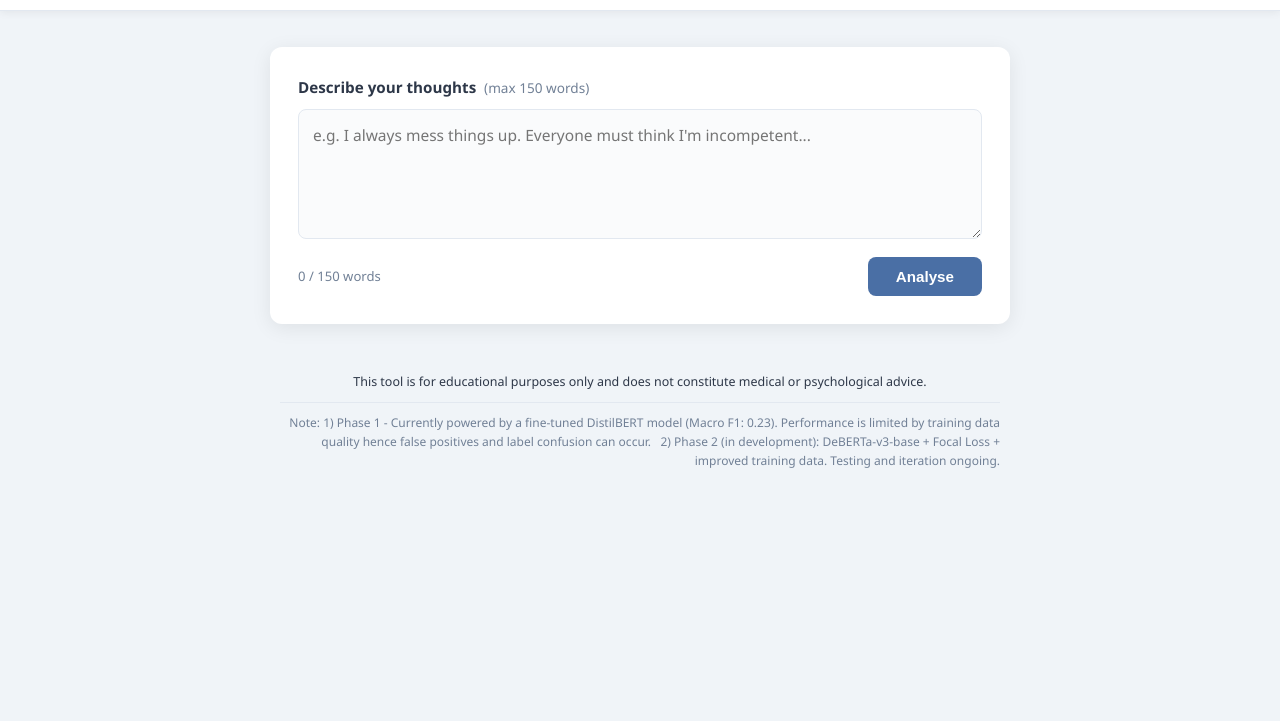
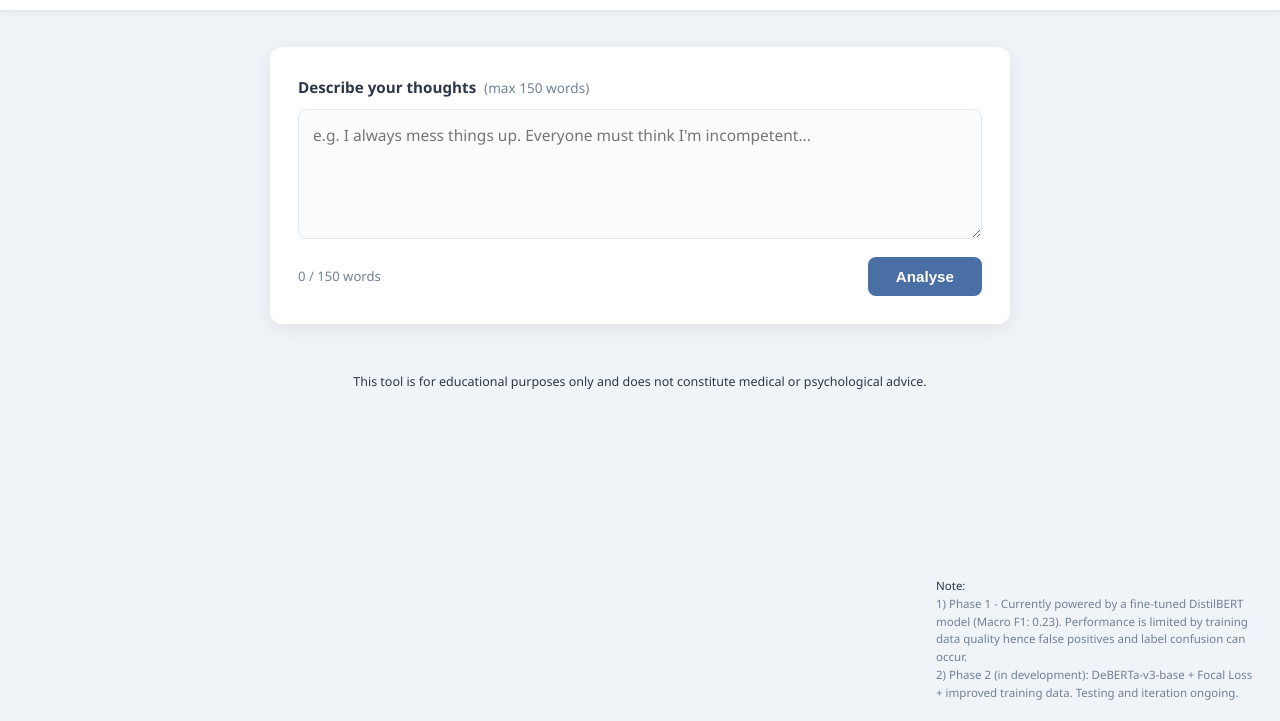
Before and after one commit to MihirApte/Cognitive-Distortion-Detector, a plain HTML site: page frontend/index.html in a window 1280 px wide. Shown: the part 79-800 px from the top of the page. Drawn offline with Linux system fonts and the light colour scheme.

Commit message:
fix: note fixed at bottom-right corner, Note label black, two lines

```diff
--- a/frontend/index.html
+++ b/frontend/index.html
@@ -417,12 +417,17 @@
       color: var(--text);
     }
     .footer-note {
-      text-align: right;
-      font-size: 0.75rem;
+      position: fixed;
+      bottom: 1.2rem;
+      right: 1.5rem;
+      max-width: 320px;
+      font-size: 0.72rem;
       color: var(--text-muted);
-      margin-top: 10px;
-      padding-top: 10px;
-      border-top: 1px solid var(--border);
+      line-height: 1.55;
+      text-align: left;
+    }
+    .footer-note .note-label {
+      color: var(--text);
     }
   </style>
 </head>
@@ -478,13 +483,15 @@
 
   <footer>
     <p class="footer-disclaimer">This tool is for educational purposes only and does not constitute medical or psychological advice.</p>
-    <p class="footer-note">
-      Note: 1) Phase 1 - Currently powered by a fine-tuned DistilBERT model (Macro F1: 0.23). Performance is limited by training data quality hence false positives and label confusion can occur.
-      &nbsp; 2) Phase 2 (in development): DeBERTa-v3-base + Focal Loss + improved training data. Testing and iteration ongoing.
-    </p>
   </footer>
 
 </main>
+
+<div class="footer-note">
+  <span class="note-label">Note:</span><br>
+  1) Phase 1 - Currently powered by a fine-tuned DistilBERT model (Macro F1: 0.23). Performance is limited by training data quality hence false positives and label confusion can occur.<br>
+  2) Phase 2 (in development): DeBERTa-v3-base + Focal Loss + improved training data. Testing and iteration ongoing.
+</div>
 
 <!-- ── Therapy Modal ───────────────────────────────────────────────────────── -->
 <div class="modal-backdrop" id="modal-backdrop" onclick="closeModal(event)">
```
